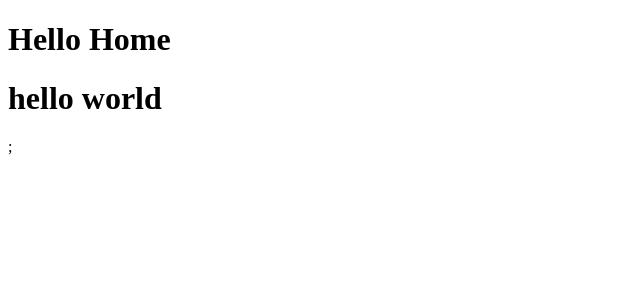
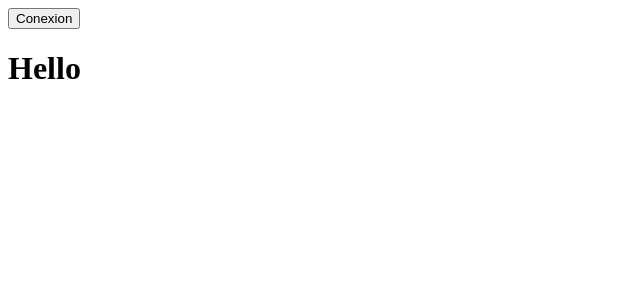
Before and after one commit to Sachdarras/Hackaton, a React (Vite) app in the folder client/: page / in a window 1280 px wide. Shown: the top 300 px of the page, without its empty margins (0-640 px from the left). Built offline with nearby package versions, Linux system fonts and the light colour scheme.

Commit message:
debug routing without children

```diff
--- a/client/src/App.jsx
+++ /dev/null
@@ -1,12 +0,0 @@
-import Home from "./pages/Home";
-
-function App() {
-  return (
-    <>
-      <Home />
-      <h1>hello world</h1>;
-    </>
-  );
-}
-
-export default App;
--- a/client/src/pages/Home.jsx
+++ b/client/src/pages/Home.jsx
@@ -1,5 +1,14 @@
+import { Link } from "react-router-dom";
+
 function Home() {
-  return <h1>Hello Home</h1>;
+  return (
+    <div>
+      <Link to="/connexion">
+        <button type="button">Conexion</button>
+      </Link>
+      <h1>Hello</h1>
+    </div>
+  );
 }
 
 export default Home;
```
Also changed, not shown: client/src/main.jsx (+2 -14 lines).
